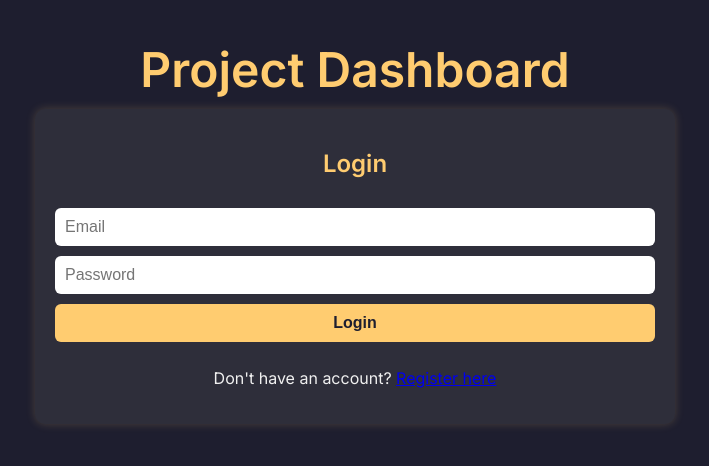
After one commit to KChaitanyaP/portfolio, a Flask app: page /login in a window 1280 px wide. The commit adds this page. Shown: the top 466 px of the page, without its empty margins (285-994 px from the left). Run offline with Flask 3, Linux system fonts and the light colour scheme; parts of the project's set-up code (start-up, migrations or seed data) failed here and were passed over.

Commit message:
ready to get live on render.com

```diff
--- a/main.py
+++ b/main.py
@@ -10,6 +10,25 @@ from googleapiclient.http import MediaIoBaseUpload
 import io
 
 app = Flask(__name__)
+app.secret_key = os.environ.get("FLASK_SECRET_KEY", "dev-secret-key")
+
+from flask_login import LoginManager, login_user, login_required, logout_user, UserMixin, current_user
+from werkzeug.security import generate_password_hash, check_password_hash
+
+login_manager = LoginManager()
+login_manager.init_app(app)
+login_manager.login_view = 'login'
+
+class User(UserMixin):
+    def __init__(self, email):
+        self.id = email
+
+@login_manager.user_loader
+def load_user(email):
+    df = read_users()
+    if email in df['email'].values:
+        return User(email)
+    return None
 
 # Load your service account credentials
 SERVICE_ACCOUNT_FILE = os.environ.get("SERVICE_ACC_KEY_FILE_LOCATION", None)
@@ -27,6 +46,10 @@ FILE_ID = os.environ.get("GOOGLE_DRIVE_PROJECTS_CSV_FILE_ID", None)
 if FILE_ID is None:
     raise ValueError("GOOGLE_DRIVE_PROJECTS_CSV_FILE_ID not present!")
 
+USERS_FILE_ID = os.environ.get("GOOGLE_DRIVE_USERS_CSV_FILE_ID", None)
+if USERS_FILE_ID is None:
+    raise ValueError("GOOGLE_DRIVE_USERS_FILE_ID not present!")
+
 def get_project_data():
     request = drive_service.files().get_media(fileId=FILE_ID)
     fh = io.BytesIO()
@@ -42,6 +65,7 @@ def get_project_data():
     return df.to_dict(orient='records')
 
 @app.route('/')
+@login_required
 def index():
     projects = get_project_data()
     return render_template('index.html', projects=projects)
@@ -122,8 +146,64 @@ def edit_project():
 
     return redirect(url_for('index'))
 
+
+@app.route('/login', methods=['GET', 'POST'])
+def login():
+    if request.method == 'POST':
+        email = request.form['email']
+        password = request.form['password']
+        df = read_users()
+
+        user_row = df[df['email'] == email]
+        if not user_row.empty and check_password_hash(user_row.iloc[0]['password'], password):
+            login_user(User(email))
+            return redirect(url_for('index'))
+        return render_template('login.html', error='Invalid credentials')
+    return render_template('login.html')
+
+@app.route('/register', methods=['GET', 'POST'])
+def register():
+    if request.method == 'POST':
+        email = request.form['email']
+        password = request.form['password']
+        df = read_users()
+
+        if email in df['email'].values:
+            return render_template('register.html', error='User already exists.')
+
+        new_user = pd.DataFrame([[email, generate_password_hash(password)]], columns=['email', 'password'])
+        df = pd.concat([df, new_user], ignore_index=True)
+        write_users(df)
+        return redirect(url_for('login'))
+    return render_template('register.html')
+
+@app.route('/logout', methods=['POST'])
+@login_required
+def logout():
+    logout_user()
+    return redirect(url_for('login'))
+
+def read_users():
+    request = drive_service.files().get_media(fileId=USERS_FILE_ID)
+    fh = io.BytesIO()
+    downloader = MediaIoBaseDownload(fh, request)
+    done = False
+    while not done:
+        status, done = downloader.next_chunk()
+    fh.seek(0)
+    return pd.read_csv(fh)
+
+def write_users(df):
+    string_buffer = io.StringIO()
+    df.to_csv(string_buffer, index=False)
+    byte_buffer = io.BytesIO(string_buffer.getvalue().encode('utf-8'))
+    media = MediaIoBaseUpload(byte_buffer, mimetype='text/csv', resumable=True)
+    drive_service.files().update(fileId=USERS_FILE_ID, media_body=media).execute()
+
+
 def main():
     app.run(host="0.0.0.0", port=8000, debug=True)
 
+
 if __name__ == "__main__":
     main()
--- /dev/null
+++ b/runtime.txt
@@ -0,0 +1 @@
+python-3.13.0
--- /dev/null
+++ b/templates/login.html
@@ -0,0 +1,33 @@
+<!-- templates/login.html -->
+<!DOCTYPE html>
+<html lang="en">
+<head>
+  <meta charset="UTF-8">
+  <title>Project Dashboard</title>
+  <link rel="stylesheet" href="{{ url_for('static', filename='style.css') }}">
+  <link href="https://fonts.googleapis.com/css2?family=Inter:wght@400;600&display=swap" rel="stylesheet">
+</head>
+<body>
+    <header>
+    <h1 class="main-title">Project Dashboard</h1>
+    {% if current_user.is_authenticated %}
+      <form action="/logout" method="post" style="text-align: right; margin: 10px;">
+        <button class="add-project-button" type="submit">Logout</button>
+      </form>
+    {% endif %}
+  </header>
+
+  <div class="add-project-form">
+    <h2>Login</h2>
+    {% if error %}
+      <p style="color: red;">{{ error }}</p>
+    {% endif %}
+    <form method="POST" action="/login">
+      <input type="email" name="email" placeholder="Email" required>
+      <input type="password" name="password" placeholder="Password" required>
+      <button type="submit">Login</button>
+    </form>
+    <p style="text-align:center;">Don't have an account? <a href="/register">Register here</a></p>
+  </div>
+</body>
+</html>
```
Also changed, not shown: requirements.txt (+40 -11 lines), templates/index.html (+6 -2 lines), templates/register.html (added, +33 -0 lines), 1 other file.
